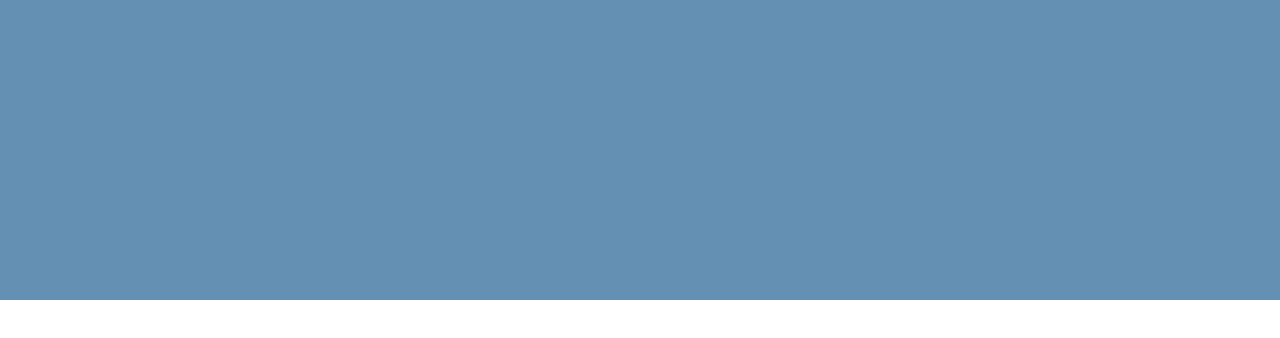
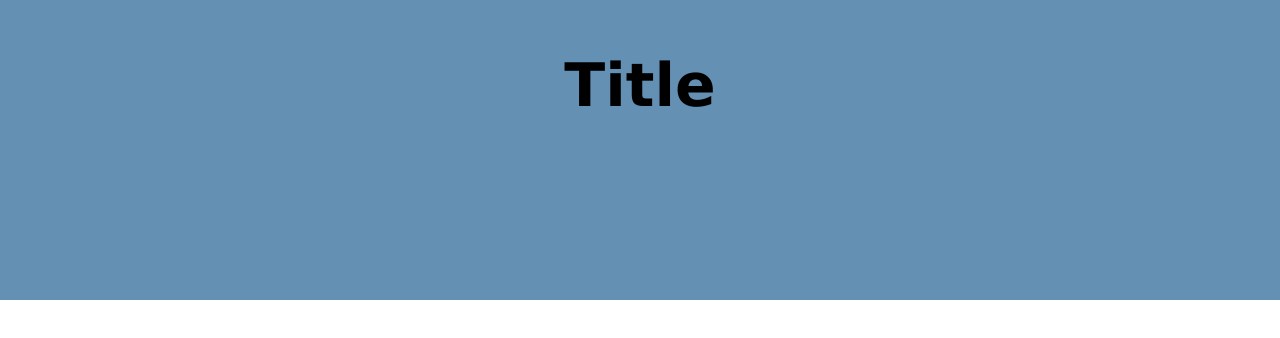
Before and after one commit to StinkyWinkleton/Random-Website, a plain HTML site: page index.html in a window 1280 px wide. Drawn offline with Linux system fonts and the light colour scheme.

Commit message:
Added Title

```diff
--- a/index.html
+++ b/index.html
@@ -4,19 +4,23 @@
   <style>
     body {
       margin: auto;
+      font-family: 'Lucida Sans', 'Lucida Sans Regular', 'Lucida Grande', 'Lucida Sans Unicode', Geneva, Verdana, sans-serif;
     }
 
     #title {
       background-color: #6490b3;
       height: 300px;
       width: 100%;
+      font-size: 40px;
+      display: flex;
+      justify-content: center;
     }
   </style>
 </head>
 
 <body>
   <section id="title">
-
+    <h1 id="titleText">Title</h1>
   </section>
 
   <script>
```
